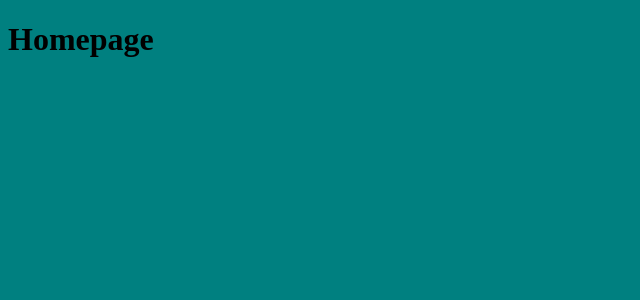
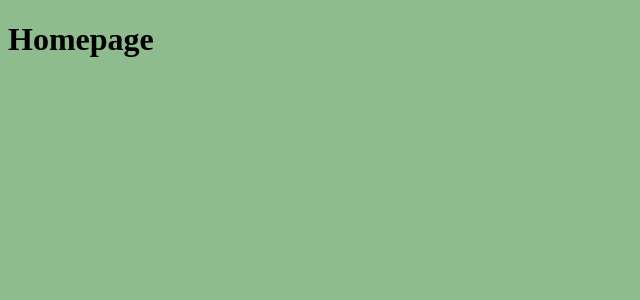
Before and after one commit to thelooneyest/kevindlooney.com, a Jekyll site: the page built from index.md, in a window 1280 px wide. Shown: the top 300 px of the page, without its empty margins (0-640 px from the left). Built offline with Jekyll 4.4.1, drawn with Linux system fonts in a browser that asks for light colours.

Commit message:
Update default.html

```diff
--- a/_layouts/default.html
+++ b/_layouts/default.html
@@ -6,7 +6,7 @@
   <meta http-equiv="X-UA-Compatible" content="ie=edge">
   <title>{{site.title}}</title>
   <style>
-    body {background: teal;}
+    body {background: darkseagreen;}
   </style>
 </head>
 <body>
```
